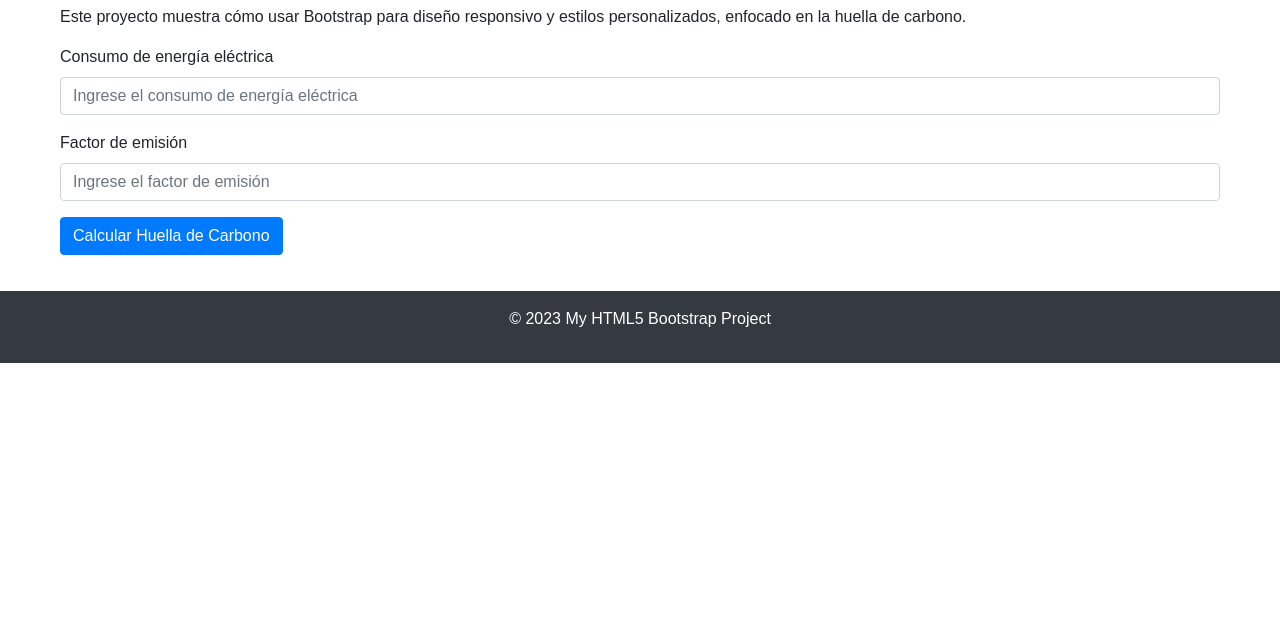
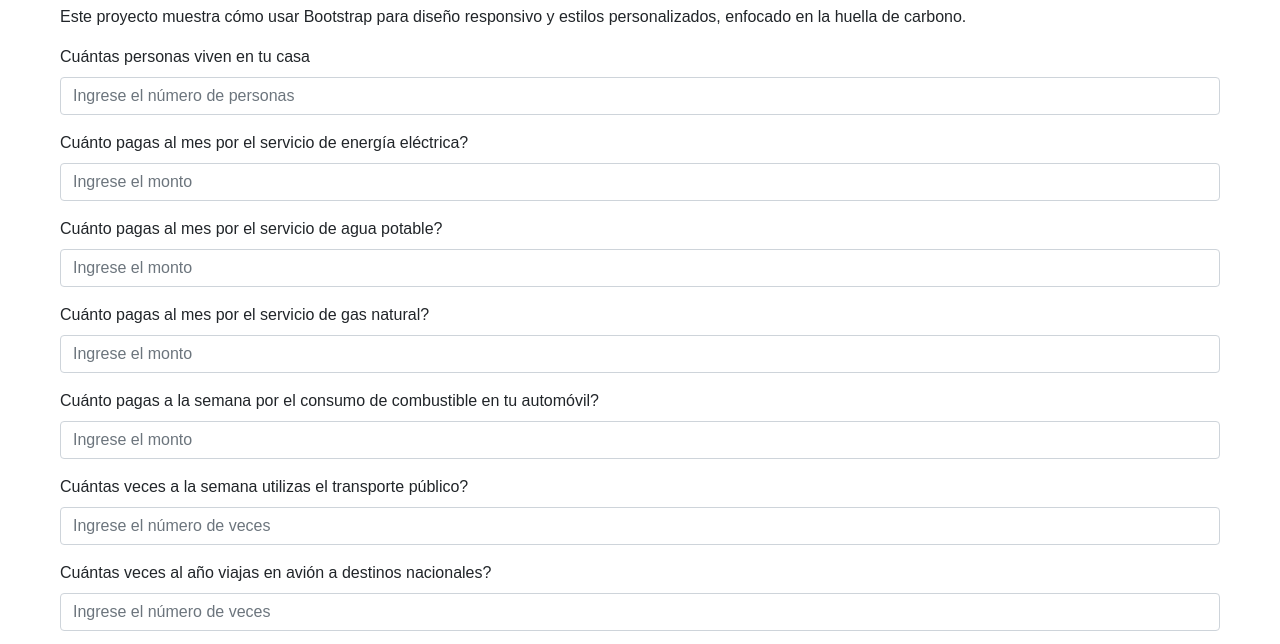
Before and after one commit to RenzoCCH/my-html5-bootstrap-project, a plain HTML site: page index.html in a window 1280 px wide. Shown: the part 307-951 px from the top of the page. Before the commit the page ends 800 px from the top, so only its background shows below. Drawn offline with nearby package versions, Linux system fonts and the light colour scheme.

Commit message:
Adding new questions

```diff
--- a/index.html
+++ b/index.html
@@ -18,12 +18,36 @@
 
         <form>
             <div class="form-group">
-                <label for="energiaElectrica">Consumo de energía eléctrica</label>
-                <input type="text" class="form-control" id="energiaElectrica" placeholder="Ingrese el consumo de energía eléctrica" oninput="validarNumero(this)">
+                <label for="personasCasa">Cuántas personas viven en tu casa</label>
+                <input type="text" class="form-control" id="personasCasa" placeholder="Ingrese el número de personas" oninput="validarNumero(this)">
             </div>
             <div class="form-group">
-                <label for="factorEmision">Factor de emisión</label>
-                <input type="text" class="form-control" id="factorEmision" placeholder="Ingrese el factor de emisión" oninput="validarNumero(this)">
+                <label for="energiaElectrica">Cuánto pagas al mes por el servicio de energía eléctrica?</label>
+                <input type="text" class="form-control" id="energiaElectrica" placeholder="Ingrese el monto" oninput="validarNumero(this)">
+            </div>
+            <div class="form-group">
+                <label for="aguaPotable">Cuánto pagas al mes por el servicio de agua potable?</label>
+                <input type="text" class="form-control" id="aguaPotable" placeholder="Ingrese el monto" oninput="validarNumero(this)">
+            </div>
+            <div class="form-group">
+                <label for="gasNatural">Cuánto pagas al mes por el servicio de gas natural?</label>
+                <input type="text" class="form-control" id="gasNatural" placeholder="Ingrese el monto" oninput="validarNumero(this)">
+            </div>
+            <div class="form-group">
+                <label for="combustible">Cuánto pagas a la semana por el consumo de combustible en tu automóvil?</label>
+                <input type="text" class="form-control" id="combustible" placeholder="Ingrese el monto" oninput="validarNumero(this)">
+            </div>
+            <div class="form-group">
+                <label for="transportePublico">Cuántas veces a la semana utilizas el transporte público?</label>
+                <input type="text" class="form-control" id="transportePublico" placeholder="Ingrese el número de veces" oninput="validarNumero(this)">
+            </div>
+            <div class="form-group">
+                <label for="viajesNacionales">Cuántas veces al año viajas en avión a destinos nacionales?</label>
+                <input type="text" class="form-control" id="viajesNacionales" placeholder="Ingrese el número de veces" oninput="validarNumero(this)">
+            </div>
+            <div class="form-group">
+                <label for="viajesInternacionales">Cuántas veces al año viajas en avión a destinos internacionales?</label>
+                <input type="text" class="form-control" id="viajesInternacionales" placeholder="Ingrese el número de veces" oninput="validarNumero(this)">
             </div>
             <button type="button" class="btn btn-primary" onclick="calcularHuella()">Calcular Huella de Carbono</button>
         </form>
@@ -44,17 +68,7 @@
             input.value = input.value.replace(/[^0-9.]/g, '');
         }
 
-        function calcularHuella() {
-            var energiaElectrica = parseFloat(document.getElementById('energiaElectrica').value);
-            var factorEmision = parseFloat(document.getElementById('factorEmision').value);
-            if (isNaN(energiaElectrica) || isNaN(factorEmision)) {
-                document.getElementById('resultado').innerText = 'Por favor, ingrese valores válidos.';
-                return;
-            }
-            var resultado = energiaElectrica * factorEmision;
-            document.getElementById('resultado').innerText = 'Huella de Carbono: ' + resultado + ' kg CO2';
-            lanzarConfetti();
-        }
+
 
         function lanzarConfetti() {
             confetti({
```
